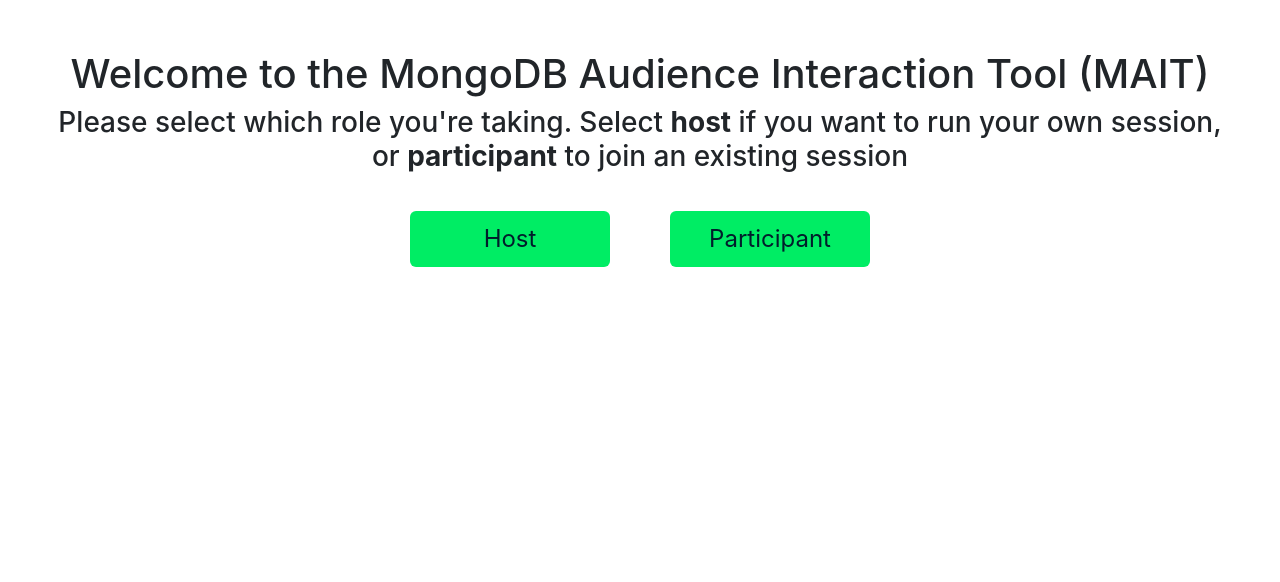
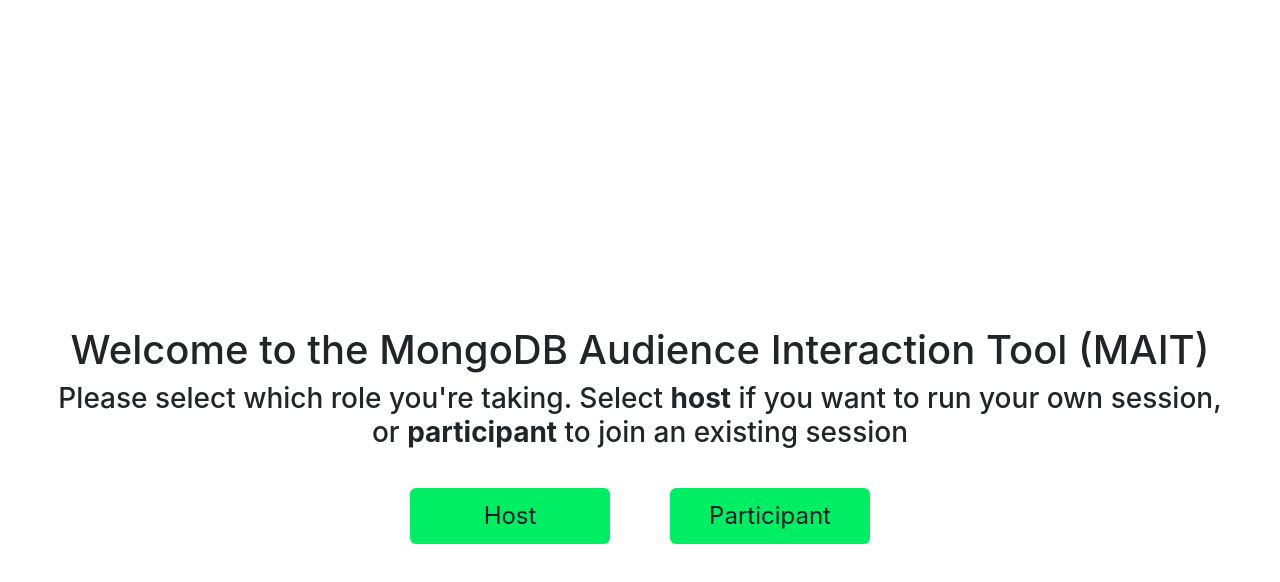
Before and after one commit to am-MongoDB/MAIT_React, a React (Create React App) app: page / in a window 1280 px wide. Shown: the top 582 px of the page. Built offline with nearby package versions, Linux system fonts and the light colour scheme; a web font is replaced by a local one.

Commit message:
center the app

```diff
--- a/src/css/App.css
+++ b/src/css/App.css
@@ -7,6 +7,14 @@
 * {
   /* Include border and padding in total size */
   box-sizing: border-box;
+}
+
+.App {
+  display: flex;
+  flex-direction: column;
+  align-items: center;
+  justify-content: center;
+  min-height: 100vh;
 }
 
 .App {
```
